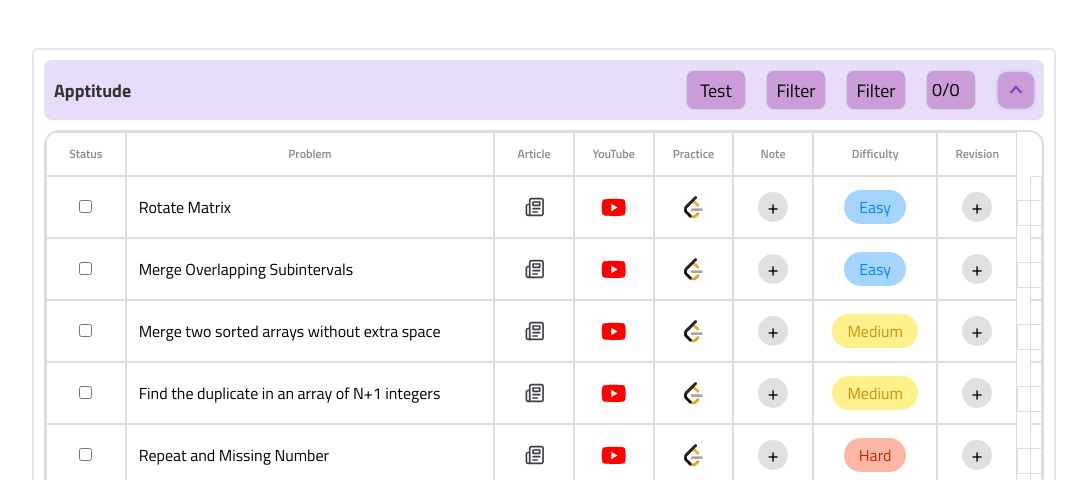
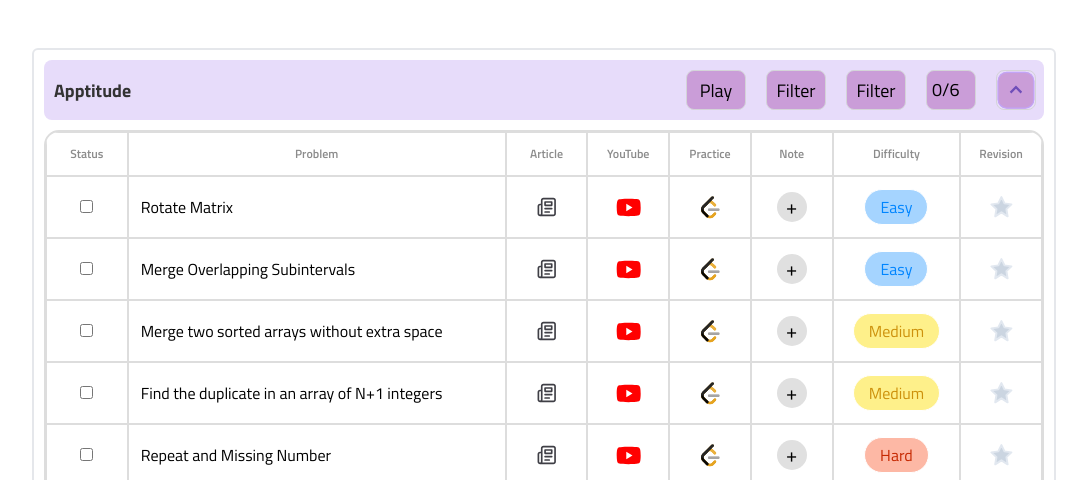
Before and after one commit to ITISH7/iqpathsquizFrontend, a React app: page / in a window 1280 px wide. Both pictures are taken after a click on the button 1122 px from the left and 1096 px from the top of the page. Shown: the part 1016-1496 px from the top of the page, without its empty margins (96-1183 px from the left). Built offline with nearby package versions, Linux system fonts and the light colour scheme; no server answers; the HTML template or start-up script is replaced by a standard one; a web font is replaced by a local one.

Commit message:
bug fixes

```diff
--- a/src/components/QuestionTopicDropDown/QuestionTopicDropDown.jsx
+++ b/src/components/QuestionTopicDropDown/QuestionTopicDropDown.jsx
@@ -1,4 +1,4 @@
-import  { useEffect, useState } from 'react';
+import { useState } from 'react';
 import styles from './QuestionTopicDropDown.module.css';
 import modalStyles from './NoteModal.module.css';
 import ArrowUp from '../../assets/ArrowUp.svg';
@@ -8,23 +8,13 @@ import RevisionShine from '../../assets/RevisionShine.svg';
 import utilityStyle from '../../utils/utils.module.css';
 import { Link } from 'react-router-dom';
 import NoteModal from './NoteModal';  // Import the NoteModal component
-import axios from 'axios';
-import { useQuiz } from '../../context/QuizContext';
 
-
-
-function QuestionTopicDropDown({ name, title = 'Python' }) {
+function QuestionTopicDropDown({ name }) {
   const [isOpen, setIsOpen] = useState(false);
   const [isFilterOpen1, setIsFilterOpen1] = useState(false);
-  const [filter1, setFilter1] = useState('All');
   const [isFilterOpen2, setIsFilterOpen2] = useState(false);
   const [imageStates, setImageStates] = useState({});
   const [isModalOpen, setIsModalOpen] = useState(false);
-  const [question, setQuestion] = useState([]);
-  const [solved, setSolved] = useState(0);
-
-  const {selectQuizTopic} = useQuiz();
-
 
   const toggleDropdown = () => {
     setIsOpen(!isOpen);
@@ -40,11 +30,6 @@ function QuestionTopicDropDown({ name, title = 'Python' }) {
       setIsFilterOpen1(!isFilterOpen1);
       setIsFilterOpen2(false);
     }
-  };
-
-  const handleFilterDifficult = (difficulty) => {
-    setFilter1(difficulty);
-    setIsFilterOpen1(false);
   };
 
   const toggleFilterDropdown2 = (event) => {
@@ -68,8 +53,7 @@ function QuestionTopicDropDown({ name, title = 'Python' }) {
     }));
   };
 
-  const openModal = (event) => {
-    event.preventDefault();  // Prevent default behavior
+  const openModal = () => {
     setIsModalOpen(true);
     document.body.style.overflow = "hidden";
   };
@@ -77,14 +61,6 @@ function QuestionTopicDropDown({ name, title = 'Python' }) {
   const closeModal = () => {
     setIsModalOpen(false);
     document.body.style.overflow = "auto";
-  };
-
-  const isSolved = (e) => {
-    if (e.target.checked) {
-      setSolved(solved + 1);
-    } else {
-      setSolved(solved - 1);
-    }
   };
 
   const problems = [
@@ -114,24 +90,6 @@ function QuestionTopicDropDown({ name, title = 'Python' }) {
     return <span className={badgeClass}>{difficulty}</span>;
   };
 
-
-  useEffect(() => {
-    getdata();
-  }, []);
-
-  async function getdata(){
-    try {
-      const response = await axios.get('/user/sampleQuestions');
-      setQuestion(response.data.data);
-      // console.log(response);
-    } catch (error) {
-      console.error(error);
-    }
-  }
-
-// console.log(question);
-
-
   return (
     <div className={`${styles.tableContainer} ${isOpen ? styles.tableContainerOpen : ''}`}>
       <div
@@ -141,11 +99,7 @@ function QuestionTopicDropDown({ name, title = 'Python' }) {
         <h2>{`${name}`}</h2>
         <div className={`${styles.progress} ${isOpen ? styles.progressOpen : ''}`}>
           <Link to="/quiz" >
-            <button
-              className={styles.playButton}
-              onClick={() => selectQuizTopic(title)}
-              >Test
-            </button>
+            <button className={styles.playButton}>Play</button>
           </Link>
           <div className={styles.filterButtonWrapper} onClick={(e) => e.stopPropagation()}>
             <button className={styles.filterButton} onClick={toggleFilterDropdown1}>
@@ -173,7 +127,7 @@ function QuestionTopicDropDown({ name, title = 'Python' }) {
               </div>
             )}
           </div>
-          <span>{solved}/{question.length}</span>
+          <span>0/6</span>
           <button className={styles.toggleButton}>
             <img src={isOpen ? ArrowUp : ArrowDown} alt="Toggle Arrow" />
           </button>
@@ -206,19 +160,15 @@ function QuestionTopicDropDown({ name, title = 'Python' }) {
               </tr>
             </thead>
             <tbody>
-              {problems.map((problems, index) => (
+              {problems.map((problem, index) => (
                 <tr key={index}>
-                  <td className={`${styles.icons}`}><input type="checkbox" onChange={isSolved} /></td>
-                  <td className={`${styles.problemColumn}`}>{problems.name}</td>
+                  <td className={`${styles.icons}`}><input type="checkbox" /></td>
+                  <td className={`${styles.problemColumn}`}>{problem.name}</td>
                   <td className={styles.remove}><img src="src/assets/Artical.svg" alt="Article" className={styles.icons} /></td>
                   <td className={styles.remove}><img src="src/assets/YouTube.svg" alt="YouTube" className={styles.icons} /></td>
                   <td className={styles.remove}><img src="src/assets/Leetcode.svg" alt="Practice" className={styles.icons} /></td>
                   <td className={`${styles.icons} ${styles.remove}`}><button className={styles.noteButton} onClick={openModal}>+</button></td>
-                  <td className={styles.difficulty}>{renderDifficultyBadge(problems.difficulty)}</td>
-                  {/* <td className={`${styles.icons} ${styles.remove}`}><button className={styles.noteButton}>+</button></td> */}
-                  {/* <td className={styles.difficulty}>{renderDifficultyBadge(question.difficulty)}</td> */}
-                  <td className={`${styles.icons} ${styles.remove}`}><button className={styles.noteButton}>+</button></td>
-                  <td className={styles.difficulty}>{renderDifficultyBadge(question.difficulty)}</td>
+                  <td className={styles.difficulty}>{renderDifficultyBadge(problem.difficulty)}</td>
                   <td className={styles.remove}>
                     <img src={imageStates[index] === 'RevisionShine' ? RevisionShine : Revision} alt="Revision Toggle" onClick={() => handleRevisionToggle(index)} className={styles.icons} />
                   </td>
```
